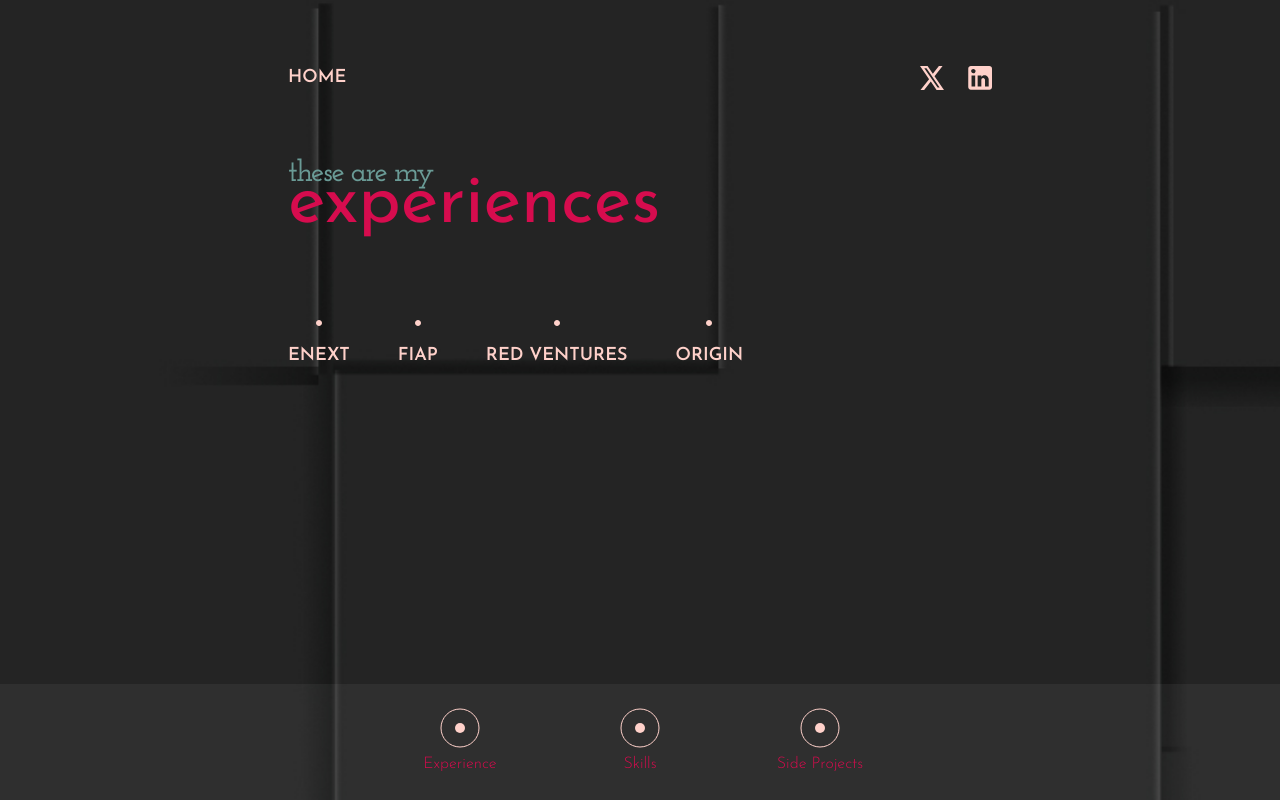
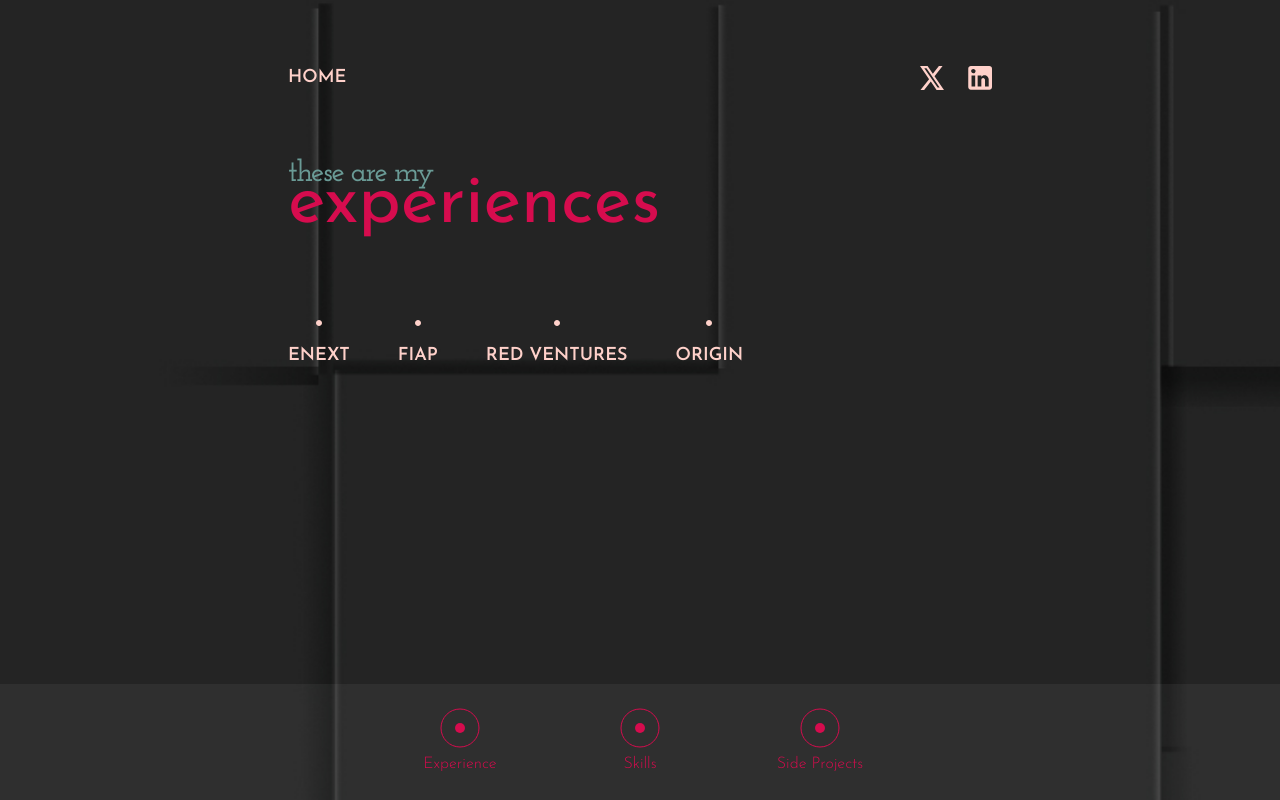
Before and after one commit to mariobrusarosco/portfolio, a Next.js app: page /experience in a window 1280 px wide. Built offline with nearby package versions, Linux system fonts and the light colour scheme.

Commit message:
fix: general adjustments on elements that need to use dynamic colors

```diff
--- a/package.json
+++ b/package.json
@@ -1,6 +1,6 @@
 {
   "name": "portfolio",
-  "version": "0.6.1",
+  "version": "0.6.2",
   "private": true,
   "scripts": {
     "dev": "next dev",
--- a/src/app/experience/page.tsx
+++ b/src/app/experience/page.tsx
@@ -128,7 +128,7 @@
   return (
     <div
       ref={ref}
-      className="detail-section pr-4  my-4 overflow-x-auto mt-14 desktop:m-0"
+      className="scrollable experience-detail-section pr-4  my-4 overflow-x-auto mt-14 desktop:m-0"
     >
       <ExperienceDetail
         experience={props.selectedExperience}
--- a/src/domain/shared/components/app-footer/animations.ts
+++ b/src/domain/shared/components/app-footer/animations.ts
@@ -43,15 +43,13 @@
   hover: {
     pathLength: 0.85,
     rotate: 120,
-    stroke: "#D60C4E",
+    stroke: "var(--primary-color)",
     transition: { type: "spring", damping: 10, stiffness: 150 },
   },
 };
 
 const label: Variants = {
   hidden: {
-    // x: "-50%",
-    // left: "50%",
     opacity: 0,
     visibility: "hidden",
   },
@@ -71,7 +69,7 @@
         duration: 0.3,
       },
     },
-    color: "#D60C4E",
+    color: "var(--primary-color)",
   },
 };
 
@@ -89,7 +87,7 @@
       damping: 10,
       stiffness: 150,
     },
-    backgroundColor: "#D60C4E",
+    backgroundColor: "var(--primary-color)",
   },
 };
 
@@ -105,7 +103,7 @@
         duration: 0.2,
       },
     },
-    color: "#D60C4E",
+    color: "var(--primary-color)",
   },
 };
 
--- a/src/domain/shared/components/app-footer/app-footer.tsx
+++ b/src/domain/shared/components/app-footer/app-footer.tsx
@@ -44,7 +44,7 @@
         <svg width="2" height="53" viewBox="0 0 2 53" fill="none">
           <motion.path
             d="M1 0V53"
-            className="mx-6 stroke-pink-100"
+            className="mx-6 stroke-primary-color"
             initial="hidden"
             animate={isMenuOpen ? "visible" : "hidden"}
             variants={menu.stem}
@@ -86,18 +86,17 @@
         >
           <div className="relative">
             <motion.div
-              className="h-[10px] w-[10px] absolute bg-pink-100 rounded-full left-1/2 top-1/2 -translate-x-1/2 -translate-y-1/2"
+              className="h-[10px] w-[10px] absolute bg-primary-color rounded-full left-1/2 top-1/2 -translate-x-1/2 -translate-y-1/2"
               variants={hasHover ? menu.innerCircle : undefined}
             />
             <div className="w-[40px]">
               <motion.svg viewBox="0 0 40 40">
                 <motion.path
                   d="M1 20C1 9.50659 9.50659 1 20 1C30.4934 1 39 9.50659 39 20C39 30.4934 30.4934 39 20 39C9.50659 39 1 30.4934 1 20Z"
-                  stroke="#FFD1CA"
                   stroke-width="1"
                   variants={hasHover ? menu.outerCircle : undefined}
                   fill="transparent"
-                  className="stroke-app-primary"
+                  className="stroke-primary-color"
                 />
               </motion.svg>
             </div>
--- a/src/domain/shared/components/app-header/app-header.tsx
+++ b/src/domain/shared/components/app-header/app-header.tsx
@@ -3,7 +3,7 @@
 import Link from "next/link";
 
 const socialItemHover = {
-  fill: "#D60C4E",
+  fill: "var(--primary-color)",
   scale: 1.2,
   transition: {
     type: "spring",
@@ -23,7 +23,7 @@
           <motion.span
             className="uppercase font-sans text-pink-100 font-semibold cursor-pointer text-lg"
             whileHover={{
-              color: "#D60C4E",
+              color: "var(--primary-color)",
               letterSpacing: "0.4em",
               transition: {
                 type: "spring",
@@ -40,8 +40,8 @@
           <div className="w-6 cursor-pointer">
             <motion.svg
               viewBox="0 0 24 24"
-              fill="#FFD1CA"
               whileHover={socialItemHover}
+              className="fill-pink-100"
             >
               <path
                 d="M18.9014 0H22.5816L14.5415 10.1662L24 24H16.5941L10.7935 15.6098L4.15631 24H0.473926L9.07356 13.1262L0 0H7.59394L12.8372 7.66892L18.9014 0ZM17.6098 21.5631H19.649L6.48589 2.30892H4.29759L17.6098 21.5631Z"
@@ -52,9 +52,9 @@
 
           <div className="w-6 cursor-pointer">
             <motion.svg
-              fill="#FFD1CA"
               viewBox="0 0 25 25"
               whileHover={socialItemHover}
+              className="fill-pink-100"
             >
               <path
                 d="M22.25 0C22.9793 0 23.6788 0.289731 24.1945 0.805456C24.7103 1.32118 25 2.02065 25 2.75V22C25 22.7293 24.7103 23.4288 24.1945 23.9445C23.6788 24.4603 22.9793 24.75 22.25 24.75H3C2.27065 24.75 1.57118 24.4603 1.05546 23.9445C0.539731 23.4288 0.25 22.7293 0.25 22V2.75C0.25 2.02065 0.539731 1.32118 1.05546 0.805456C1.57118 0.289731 2.27065 0 3 0H22.25ZM21.5625 21.3125V14.025C21.5625 12.8362 21.0902 11.696 20.2496 10.8554C19.409 10.0148 18.2688 9.5425 17.08 9.5425C15.9113 9.5425 14.55 10.2575 13.89 11.33V9.80375H10.0538V21.3125H13.89V14.5337C13.89 13.475 14.7425 12.6088 15.8013 12.6088C16.3118 12.6088 16.8014 12.8116 17.1624 13.1726C17.5234 13.5336 17.7262 14.0232 17.7262 14.5337V21.3125H21.5625ZM5.585 7.645C6.19765 7.645 6.78521 7.40163 7.21842 6.96842C7.65163 6.53521 7.895 5.94765 7.895 5.335C7.895 4.05625 6.86375 3.01125 5.585 3.01125C4.9687 3.01125 4.37765 3.25607 3.94186 3.69186C3.50607 4.12765 3.26125 4.7187 3.26125 5.335C3.26125 6.61375 4.30625 7.645 5.585 7.645ZM7.49625 21.3125V9.80375H3.6875V21.3125H7.49625Z"
```
